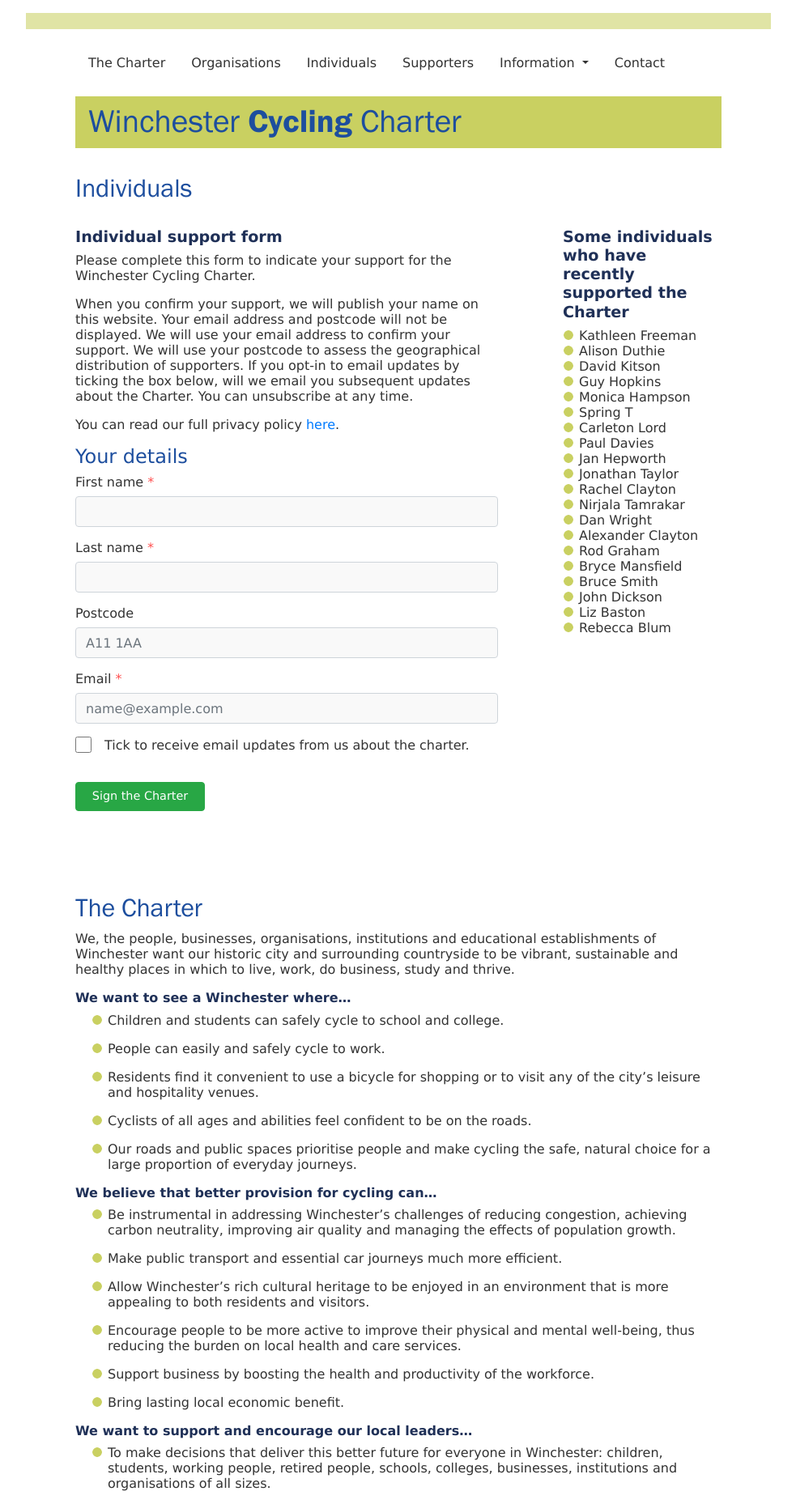
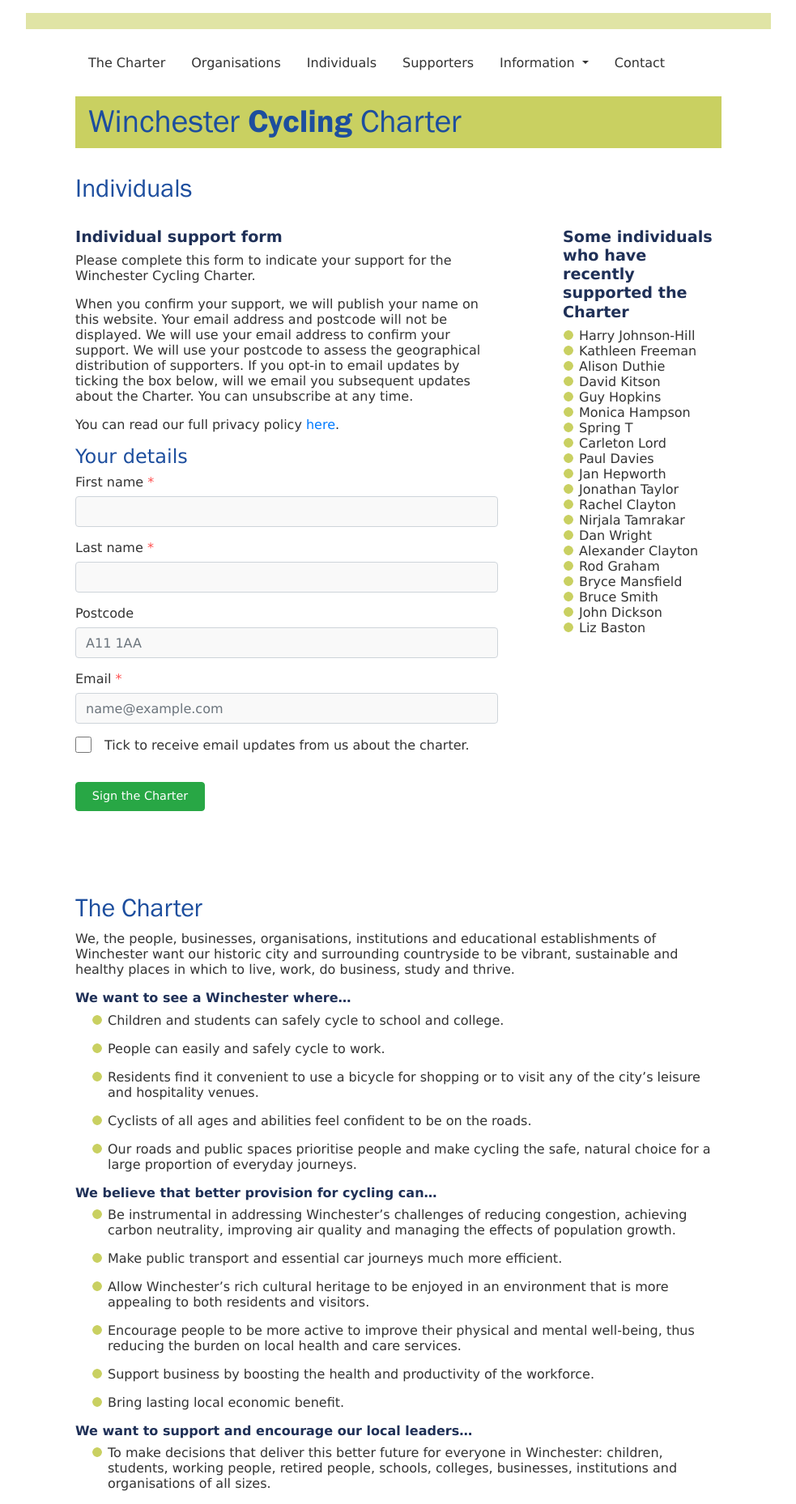
Before and after one commit to winchestercyclingcharter/winchestercyclingcharter.github.io, a Jekyll site: the page built from ind-page.md, in a window 1280 px wide. Shown: the whole page at 81% size, without its empty margins (148-1131 px from the left). Built offline with Jekyll 4.4.1, drawn with Linux system fonts in a browser that asks for light colours; nearby versions of some CDN libraries.

Commit message:
Update people.yml

```diff
--- a/_data/people.yml
+++ b/_data/people.yml
@@ -298,3 +298,4 @@ people:
 - { lastname: Slimm, firstname: Gemma, dt: 20210221-202702-918634 }
 - { lastname: Freeman, firstname: Kathleen , dt: 20210309-135526-029470 }
 - { lastname: Duthie, firstname: Alison, dt: 20210309-100832-458351 }
+- { lastname: Johnson-Hill, firstname: Harry, dt: 20210309-204002-101806 }
```
